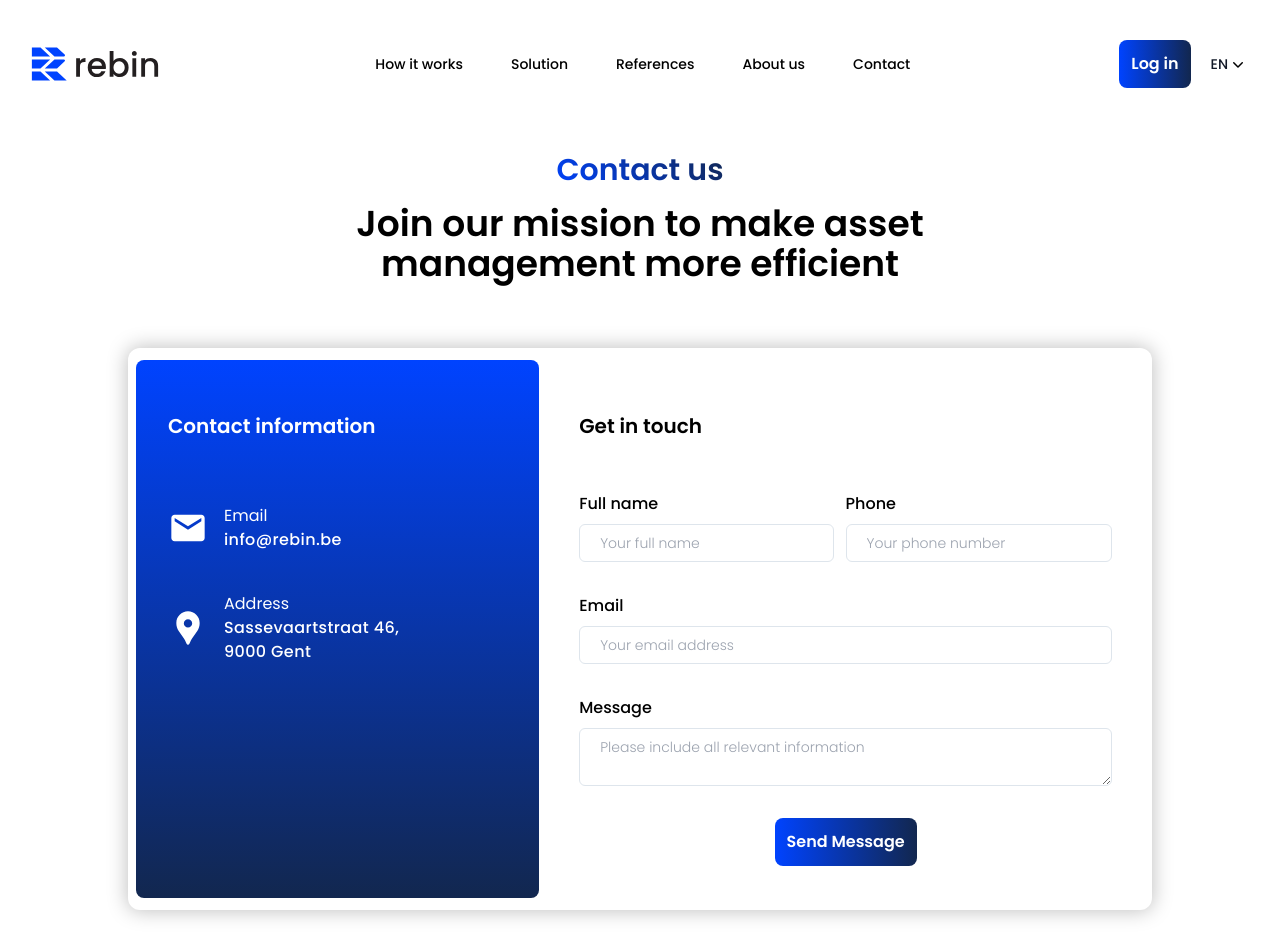
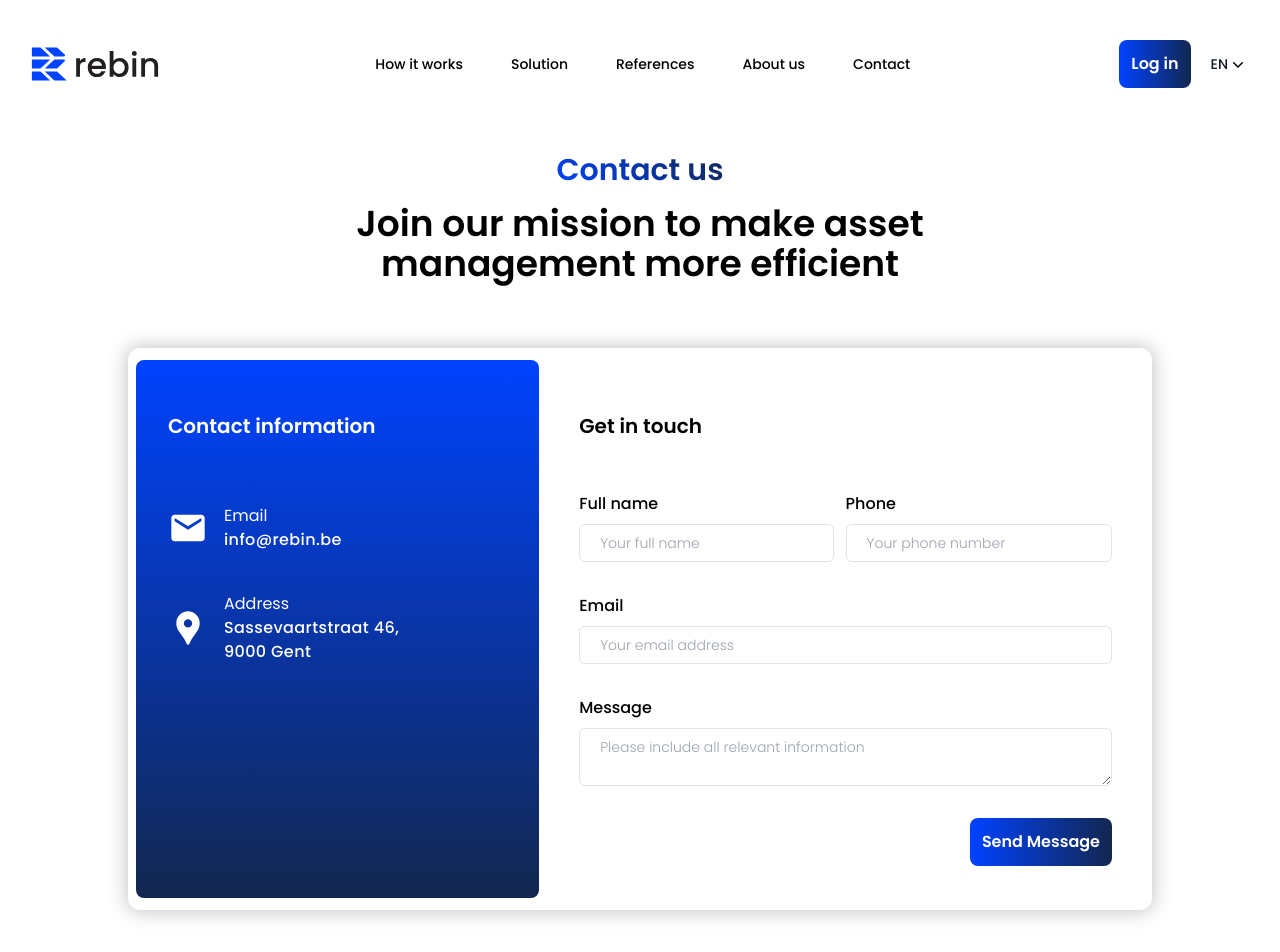
Before and after one commit to Rebin-Inc/rebin-website, a React (Create React App) app: page /contact in a window 1280 px wide. Shown: the top 952 px of the page. Built offline with nearby package versions, Linux system fonts and the light colour scheme.

Commit message:
Contact form fix

```diff
--- a/src/pages/contact/components/ContactForm.js
+++ b/src/pages/contact/components/ContactForm.js
@@ -92,7 +92,7 @@ const ContactForm = () => {
                 ></textarea>
               </div>
 
-              <button className="mx-auto sm:ml-auto w-fit p-3 flex justify-center items-center rounded-lg bg-gradient font-bold text-white focus:outline-none focus:ring-2 focus:ring-inset focus:ring-white">
+              <button className="mx-auto sm:mr-0 w-fit p-3 flex justify-center items-center rounded-lg bg-gradient font-bold text-white focus:outline-none focus:ring-2 focus:ring-inset focus:ring-white">
                 <span className="sr-only">Send message</span>
                 Send Message
               </button>
```
